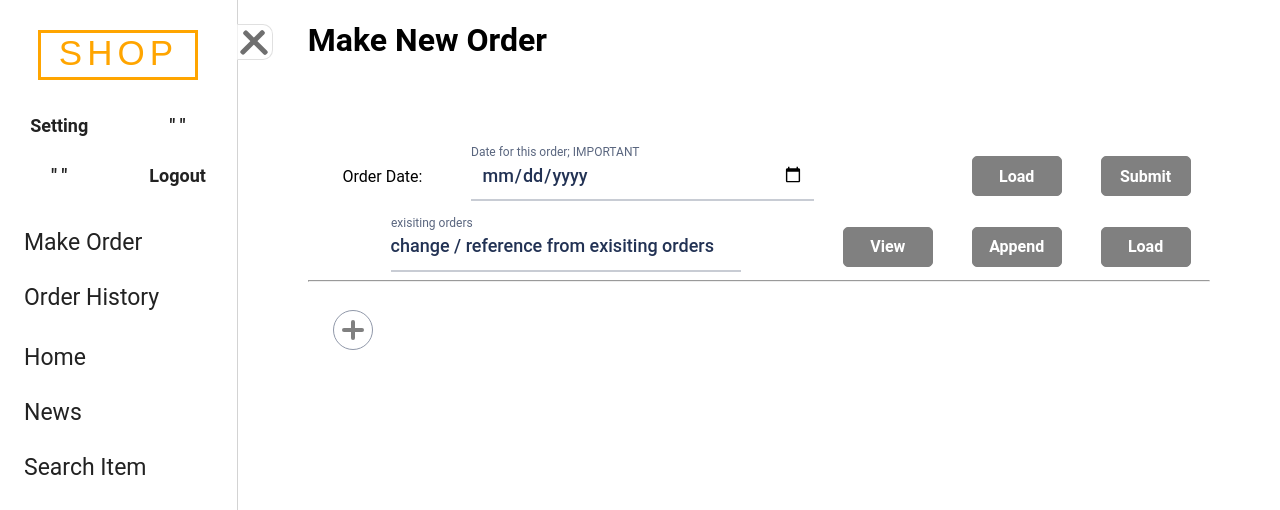
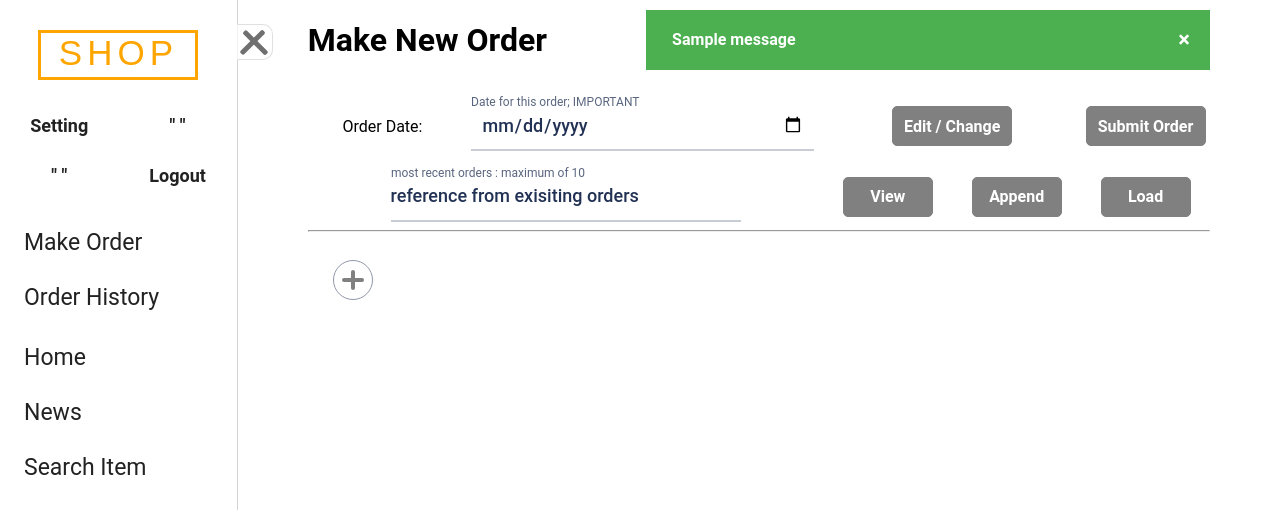
Before and after one commit to B46qqq/saien, a Flask app: template saien/templates/user_makeorder.html in a window 1280 px wide. Shown: the top 510 px of the page. Run offline with Flask 2, Linux system fonts and the light colour scheme; the template is opened without the code that fills it: most values are stand-ins (such as "Sample title", 1, 10 or a date in 2020); one stand-in notice (Sample message) is shown; parts of the project's set-up code (start-up, migrations or seed data) failed here and were passed over.

Commit message:
Making order section for users major update

```diff
--- a/saien/models.py
+++ b/saien/models.py
@@ -120,6 +120,9 @@ class Invoice(db.Model):
 
     def getOrderDate(self):
         return self.order_date.strftime('%d, %B, %Y \t %A')
+
+    def getOrderDate_asJStime(self):
+        return self.order_date.strftime('%Y-%m-%d') + 'T00:00:00.000Z';
 
     def isDelivered(self, day):
         return self.order_date <= day
--- a/saien/static/css/user_makeorder.css
+++ b/saien/static/css/user_makeorder.css
@@ -16,6 +16,12 @@
 .warning {
     background-color: #ffffcc;
     border-left: 6px solid #ffeb3b;
+}
+
+top {
+    display: grid;
+    grid-template-columns: 3fr 5fr;
+    margin-bottom: 20px;
 }
 
 .autocomplete-items {
@@ -54,7 +60,7 @@
 
 formTop {
     display: grid;
-    grid-template-columns: 4fr 1fr 1fr 1fr;
+    grid-template-columns: 4fr 2fr 1fr;
 }
 
 .formTop_btn {
@@ -149,6 +155,10 @@ orderNumber {
     text-decoration: underline;
 }
 
+.large_btn {
+    width: 120px;
+}
+
 
 form {
 }
@@ -163,15 +173,15 @@ form {
 
 
 message {
-    display: grid;
-    grid-template-rows: 70px;
     width: 100%;
+    align-self: center;
 }
 
 message .alert {
     height: 60px;
     width: auto;
-    align-self: center;
+    left: unset;
+    margin-left: unset;
 }
 
 formHistory {
--- a/saien/static/js/user_makeorder.js
+++ b/saien/static/js/user_makeorder.js
@@ -17,17 +17,34 @@ odinput.addEventListener('click', function(){
     resetField(this.parentNode, 'date for this order; important');
 });
 
-odinput.addEventListener('focusout', function(){
-    if (this.value == '' || this.value == null)
-        return;
-    var day = new Date(this.value);
-    if (day.getDay() == 0) // Does not make order on Sundays
-        makeInvalidField(this.parentNode, 'no order on Sundays');
-    else {
-        makeValidField(this.parentNode);
-        submitBtnActivate();
+odinput.addEventListener('input', function(){
+    if (this.value == '' || this.value == null){
+        submitBtnDisable();
+        updateBtnDisable();
+    } else {
+        var day = new Date(this.value);
+        if (day.getDay() == 0) {// Does not make order on Sundays
+            makeInvalidField(this.parentNode, 'no order on Sundays');
+            submitBtnDisable();
+            updateBtnDisable();
+        } else {
+            makeValidField(this.parentNode);
+            submitBtnActivate();
+            if (orderExistAlready(day))
+                updateBtnActivate(ordersTime[day.toISOString()]);
+            else
+                updateBtnDisable();
+        }
     }
 });
+
+
+
+function orderExistAlready(selected){
+    return !!ordersTimeList.find(
+        item => {return item.getTime() == selected.getTime()}
+    );
+}
 
 
 function autocomplete(inp, arr) {
@@ -312,6 +329,18 @@ function submitBtnDisable(){
     btn.setAttribute('onclick', '');
 }
 
+function updateBtnActivate(dateString){
+    var btn = document.getElementById('update');
+    btn.classList.remove('disabled');
+    btn.setAttribute('onclick', "loadExistingOrder('"+dateString+"')");
+}
+
+function updateBtnDisable(){
+    var btn = document.getElementById('update');
+    btn.classList.add('disabled');
+    btn.setAttribute('onclick', '');
+}
+
 
 function newItem() {
     var toClone = document.querySelector('product');
@@ -373,10 +402,6 @@ function deleteItem(e){
     var from = document.querySelector('orderSection');
     var targetNum = parseInt(target.querySelector('orderNumber').innerHTML);
     var updates = from.querySelectorAll('product');
-
-    // make submit invalid
-    if (updates.length <= 2)
-        submitBtnDisable();
 
     for (var i = targetNum; i < updates.length; i++){
         var c = updates[i].querySelector('orderNumber');
@@ -520,6 +545,10 @@ function ajaxPostJson(jsonString){
 
     request.onload = function(){
         var ret =  JSON.parse(this.responseText);
+        if (ret.redirect){
+            window.location.href = ret.redirect;
+            return;
+        }
         var msg_div = document.getElementById('message');
         var msg = msg_div.querySelector('strong');
         msg_div.classList.remove('hide');
@@ -543,7 +572,7 @@ var fh_child = fh.getElementsByTagName('option');
 var fh_clear = new Event('clearsection');
 
 fh.addEventListener('click', function(){
-    resetField(this.parentNode, 'existing orders');
+    resetField(this.parentNode, 'most recent orders: maximum of 10');
 });
 
 fh.addEventListener('focusout', function(){
@@ -567,7 +596,7 @@ fh.addEventListener('focusout', function(){
 
 fh.addEventListener('clearsection', function(){
     this.querySelector('option[value=""]').selected = true;
-    resetField(this.parentNode, 'make reference from previous orders');
+    resetField(this.parentNode, 'most recent orders: maximum of 10');
 
     var fh_section = document.querySelector('formHistory');
     var temp = fh_section.querySelector('button[name="view"]');
--- a/saien/templates/user_makeorder.html
+++ b/saien/templates/user_makeorder.html
@@ -7,7 +7,35 @@
 {% endblock %}
 
 {% block content_block %}
-<h1> Make New Order </h1>
+<top>
+    <h1> Make New Order </h1>
+    {% with messages =get_flashed_messages(category_filter=["success"]) %}
+    {% if messages %}
+    <message>
+        <div class="alert success" id="message">
+            <span class="closebtn" onclick="this.parentElement.classList.add('hide');">
+                &times;
+            </span>
+            <strong>
+                {% for msg in messages %}
+                {{ msg }}
+                {% endfor %}
+            </strong>
+        </div>
+    </message>
+    {% else %}
+    <message>
+        <div class="alert hide" id="message">
+            <span class="closebtn" onclick="this.parentElement.classList.add('hide');">
+                &times;
+            </span>
+            <strong></strong>
+        </div>
+    </message>
+    {% endif %}
+    {% endwith %}
+
+</top>
 
 <div id="myModal" class="viewOrder">
     <!-- Modal content -->
@@ -17,16 +45,6 @@
 </div>
 
 <form autocomplete="off">
-
-    <message>
-        <div class="alert hide" id="message">
-            <span class="closebtn" onclick="this.parentElement.classList.add('hide');">
-                &times;
-            </span>
-            <strong></strong>
-        </div>
-    </message>
-
     <formTop>
         <orderDate>
             <p>
@@ -41,20 +59,19 @@
             </label>
         </orderDate>
 
-        <div></div>
-
-        <button class="reg_btn success_btn formTop_btn disabled"
+        <button id="update"
+                class="reg_btn large_btn success_btn formTop_btn disabled"
                 type="button"
                 name="load">
-            Load
+            Edit / Change
         </button>
 
 
         <button id="placeOrder"
-                class="reg_btn info_btn formTop_btn disabled"
+                class="reg_btn large_btn info_btn formTop_btn disabled"
                 type="button"
                 name="submit">
-            Submit
+            Submit Order
         </button>
     </formTop>
 
@@ -63,7 +80,7 @@
         <label class="in">
             <select name="orderhistory" class="additional">
                 <option value="" disabled selected style="display:none; color:#d3d3d3;">
-                    change / reference from exisiting orders
+                    reference from exisiting orders
                 </option>
                 {% for o in existOrders %}
                 {% if existOrders[o] is sameas true %}
@@ -73,7 +90,7 @@
                 {% endif %}
                 {% endfor %}
             </select>
-            <span class="label">exisiting orders</span>
+            <span class="label">most recent orders : maximum of 10</span>
         </label>
         <button class="reg_btn warning_btn formTop_btn disabled"
                 type="button"
@@ -148,6 +165,13 @@
  var url_placeorder = "{{ url_for('user.placeOrder') }}";
  var url_vieworder = "{{ url_for('user.viewOrder') }}";
  var url_copyorder = "{{ url_for('user.copyOrder') }}";
+
+ var ordersTime = {{ ordersTimeJson|tojson }};
+ var ordersTimeList = [];
+
+ for (var i in ordersTime)
+     ordersTimeList.push(new Date(i));
+
 </script>
 <script type="text/javascript"
         src="{{ url_for('static', filename='js/user_makeorder.js') }}"></script>
```
Also changed, not shown: saien/user/views.py (+12 -5 lines), storage.db.
